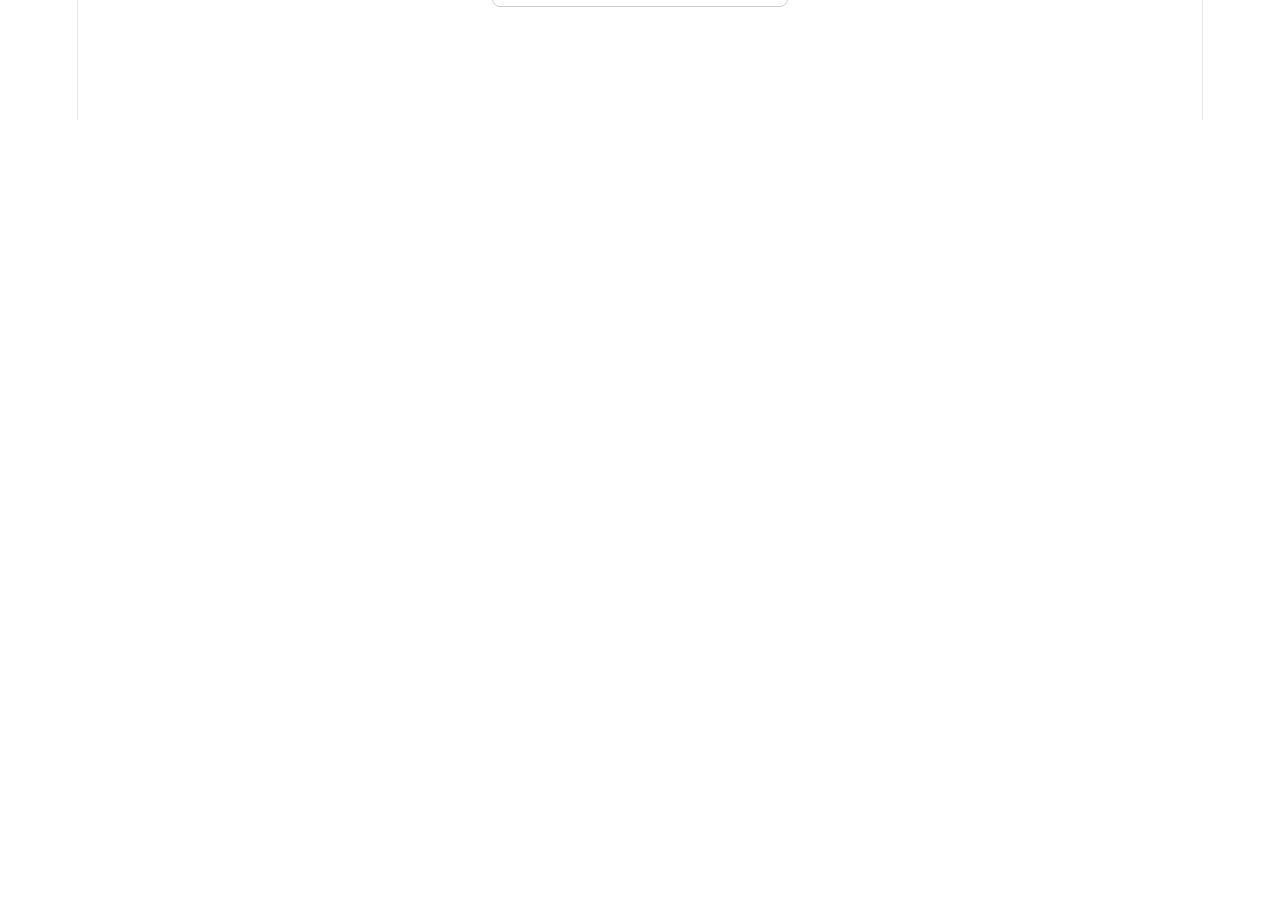
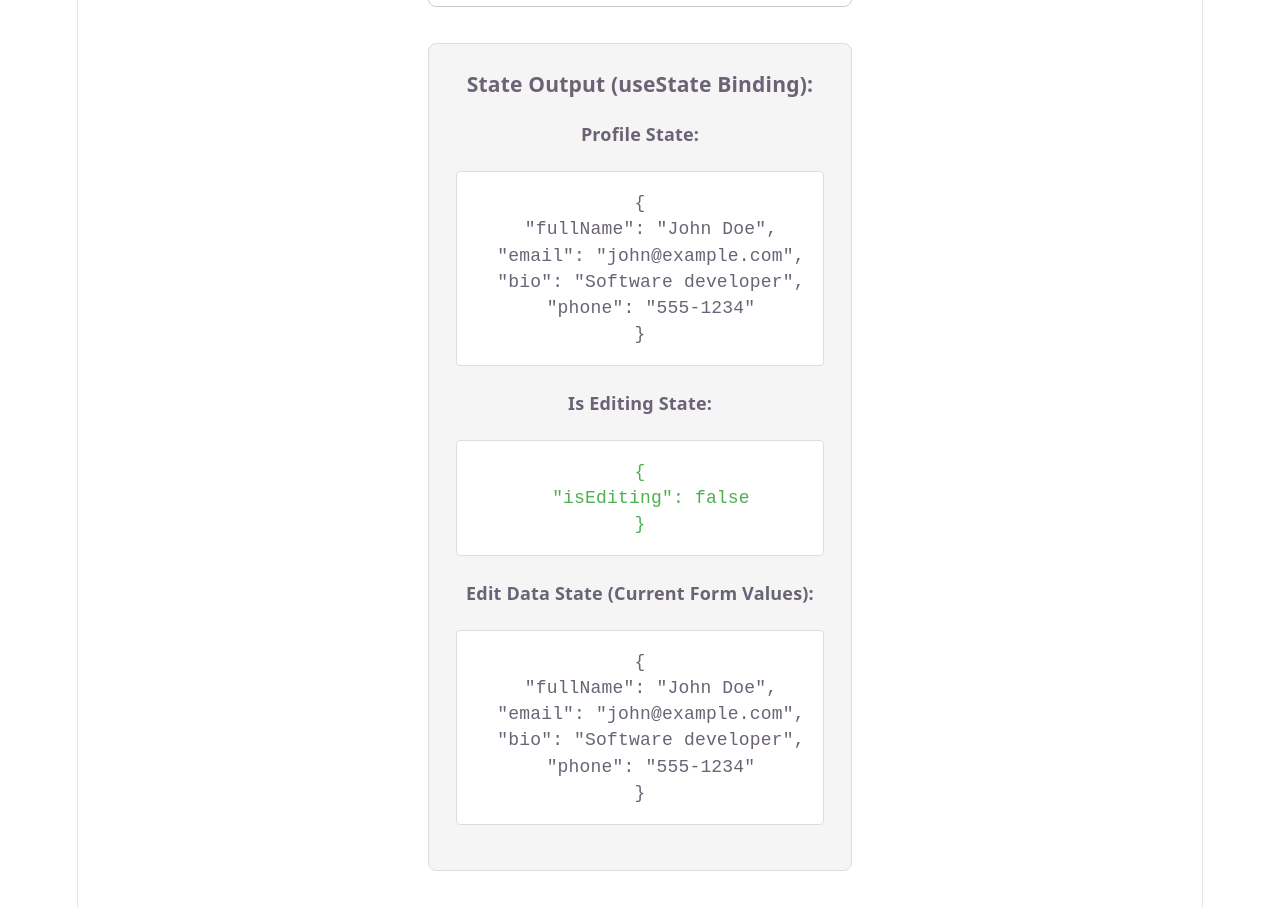
Before and after one commit to 20260173-gilhang/aptech1-midterm-exam, a React (Vite) app: page /profile in a window 1280 px wide. Shown: the part 680-1587 px from the top of the page. Before the commit the page ends 800 px from the top, so only its background shows below. Built offline with nearby package versions, Linux system fonts and the light colour scheme.

Commit message:
Implemented controlled form

```diff
--- a/src/pages/Profile.jsx
+++ b/src/pages/Profile.jsx
@@ -206,6 +206,65 @@ const Profile = () => {
           </div>
         </form>
       )}
+
+      {/* State Output Binding Section */}
+      <div
+        style={{
+          marginTop: '2rem',
+          padding: '1.5rem',
+          backgroundColor: '#f5f5f5',
+          border: '1px solid #ddd',
+          borderRadius: '8px',
+        }}
+      >
+        <h3 style={{ marginTop: 0 }}>State Output (useState Binding):</h3>
+
+        <div style={{ marginBottom: '1rem' }}>
+          <h4>Profile State:</h4>
+          <pre
+            style={{
+              backgroundColor: '#fff',
+              padding: '1rem',
+              borderRadius: '4px',
+              overflow: 'auto',
+              border: '1px solid #ddd',
+            }}
+          >
+            {JSON.stringify(profile, null, 2)}
+          </pre>
+        </div>
+
+        <div style={{ marginBottom: '1rem' }}>
+          <h4>Is Editing State:</h4>
+          <pre
+            style={{
+              backgroundColor: '#fff',
+              padding: '1rem',
+              borderRadius: '4px',
+              overflow: 'auto',
+              border: '1px solid #ddd',
+              color: isEditing ? '#ff9800' : '#4caf50',
+            }}
+          >
+            {JSON.stringify({ isEditing }, null, 2)}
+          </pre>
+        </div>
+
+        <div>
+          <h4>Edit Data State (Current Form Values):</h4>
+          <pre
+            style={{
+              backgroundColor: '#fff',
+              padding: '1rem',
+              borderRadius: '4px',
+              overflow: 'auto',
+              border: '1px solid #ddd',
+            }}
+          >
+            {JSON.stringify(editData, null, 2)}
+          </pre>
+        </div>
+      </div>
     </div>
   );
 };
--- a/src/pages/Signup.jsx
+++ b/src/pages/Signup.jsx
@@ -219,6 +219,54 @@ const Signup = () => {
           </button>
         </div>
       </form>
+
+      {/* State Output Binding Section */}
+      <div
+        style={{
+          marginTop: '2rem',
+          padding: '1.5rem',
+          backgroundColor: '#f5f5f5',
+          border: '1px solid #ddd',
+          borderRadius: '8px',
+        }}
+      >
+        <h3 style={{ marginTop: 0 }}>State Output (useState Binding):</h3>
+
+        <div style={{ marginBottom: '1rem' }}>
+          <h4>Form Data State:</h4>
+          <pre
+            style={{
+              backgroundColor: '#fff',
+              padding: '1rem',
+              borderRadius: '4px',
+              overflow: 'auto',
+              border: '1px solid #ddd',
+            }}
+          >
+            {JSON.stringify(formData, null, 2)}
+          </pre>
+        </div>
+
+        <div>
+          <h4>Errors State:</h4>
+          <pre
+            style={{
+              backgroundColor: '#fff',
+              padding: '1rem',
+              borderRadius: '4px',
+              overflow: 'auto',
+              border: '1px solid #ddd',
+              color: Object.keys(errors).length > 0 ? '#d32f2f' : '#4caf50',
+            }}
+          >
+            {JSON.stringify(
+              Object.keys(errors).length > 0 ? errors : { message: 'No errors' },
+              null,
+              2
+            )}
+          </pre>
+        </div>
+      </div>
     </div>
   );
 };
```
